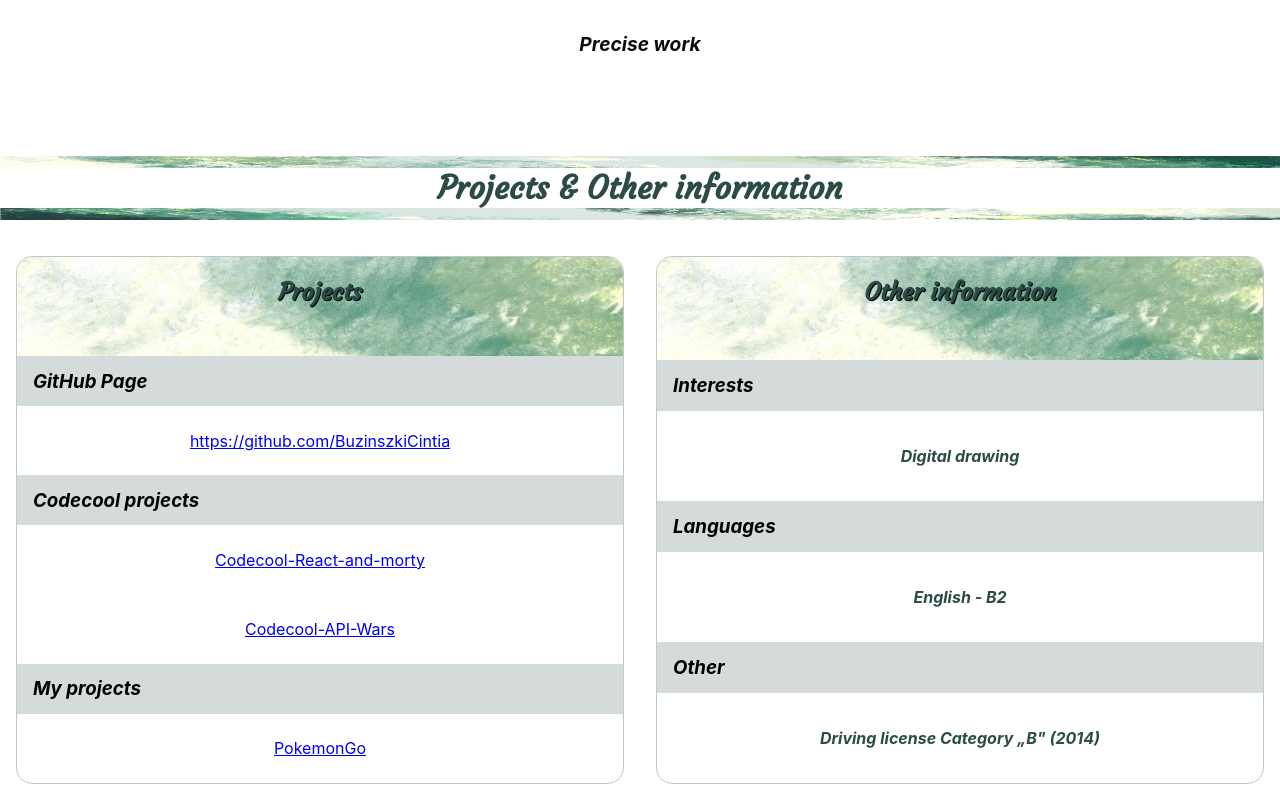
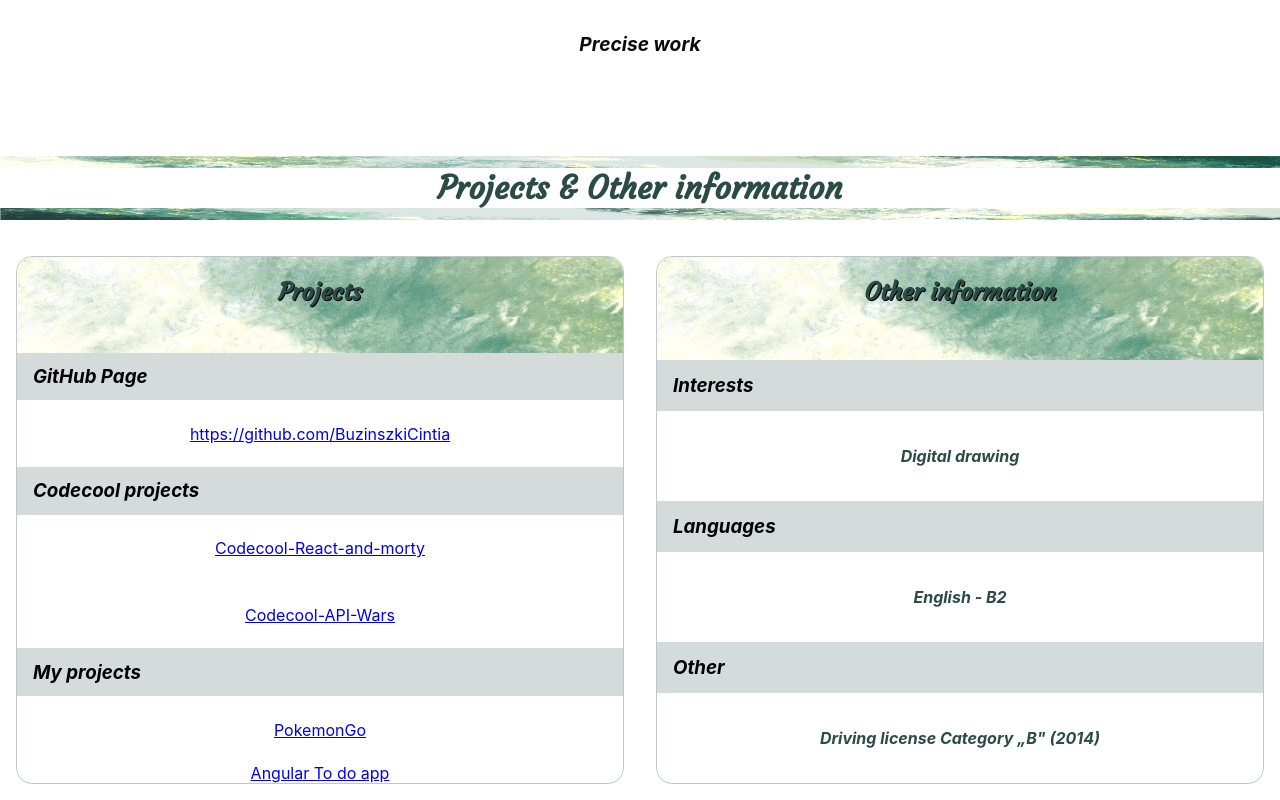
Before and after one commit to BuzinszkiCintia/personal-page, a React (Create React App) app: page / in a window 1280 px wide. Shown: the part 4578-5378 px from the top of the page. Built offline with nearby package versions, Linux system fonts and the light colour scheme.

Commit message:
add angular to do app link

```diff
--- a/src/components/Projects/Projects.jsx
+++ b/src/components/Projects/Projects.jsx
@@ -64,6 +64,15 @@ const Projects = () => {
                 PokemonGo
               </ProjectLink>
             </div>
+            <div className="griditem">
+              <ProjectLink
+                href="https://buzinszkicintia.github.io/todo/"
+                target="_blank"
+                rel="noreferrer"
+              >
+                Angular To do app
+              </ProjectLink>
+            </div>
           </Grid>
           <Grid>
             <div className="griditem-1">
```
